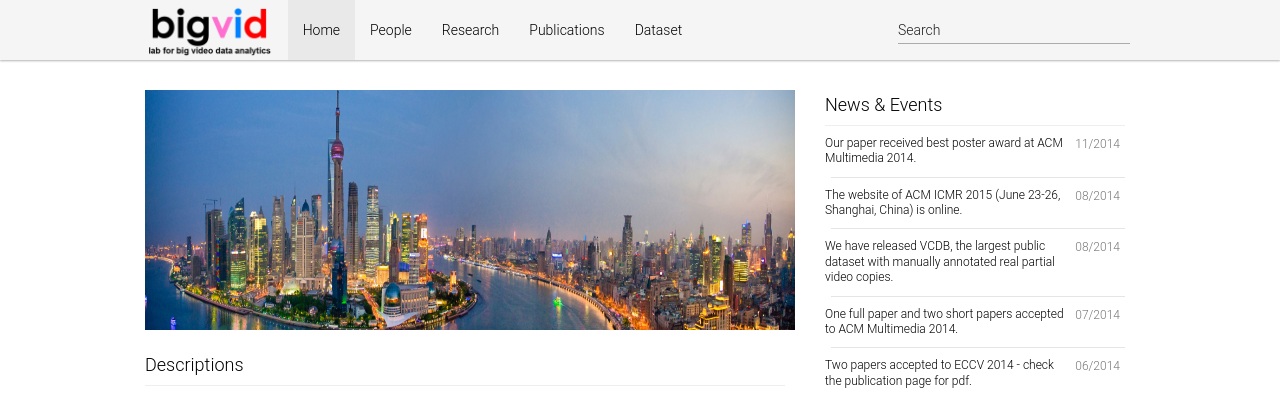
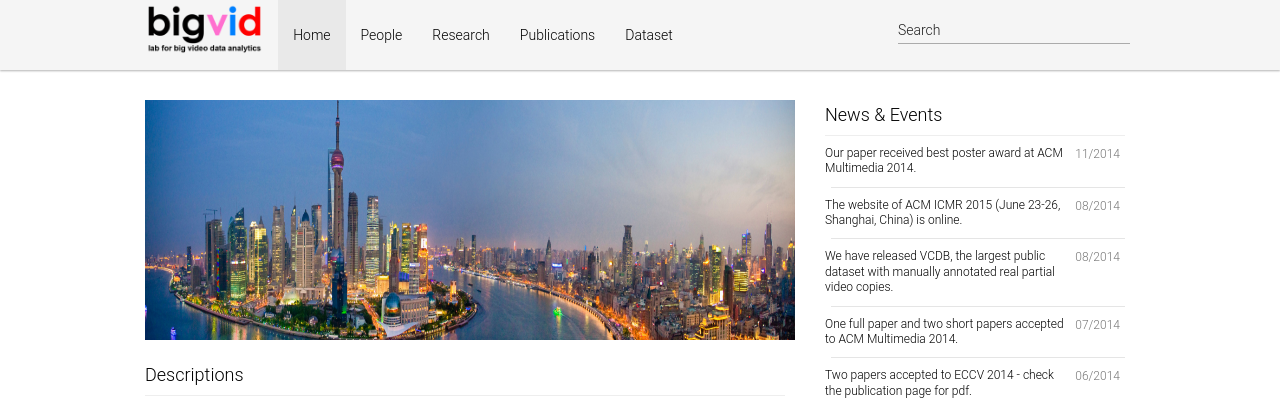
Before and after one commit to xiw9/bigvid.org, a PHP site: page /index.php in a window 1280 px wide. Shown: the top 398 px of the page. Run offline with PHP 8.4, Linux system fonts and the light colour scheme.

Commit message:
navbar fix

```diff
--- a/css/bigvid.css
+++ b/css/bigvid.css
@@ -19,8 +19,8 @@ body {
 	margin-bottom: 30px;
 }
 .navbar-brand{
-	padding-top: 3px;
-	padding-bottom: 3px;
+	padding-top: 4px;
+	padding-bottom: 6px;
 }
 .navbar-brand img{
 	height: 100%;
@@ -28,6 +28,7 @@ body {
 }
 .navbar-form{
 	padding-right: 5px;
+	margin-top: 20px;
 }
 .navbar {
   border: none;
@@ -37,6 +38,10 @@ body {
 	position: absolute;
 	float: right;
 	margin-left:120px;
+}
+.navbar .navbar-nav > li > a{
+	padding-top: 25px;
+	padding-bottom: 25px;
 }
 .carousel-inner:hover{
 	box-shadow:0 3px 10px rgba(0,0,0,.34),0 3px 10px rgba(0,0,0,.27)
```
Also changed, not shown: img/VCDB.jpg (deleted), img/ViolentSceneDetection.jpg (deleted), img/bigvid.png, img/fudan.jpg (deleted), img/header.jpg (deleted), 1 other file.
